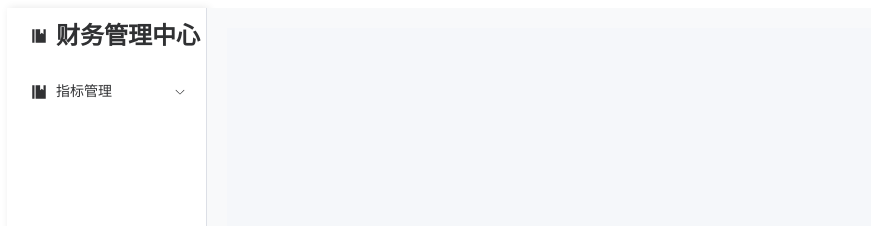
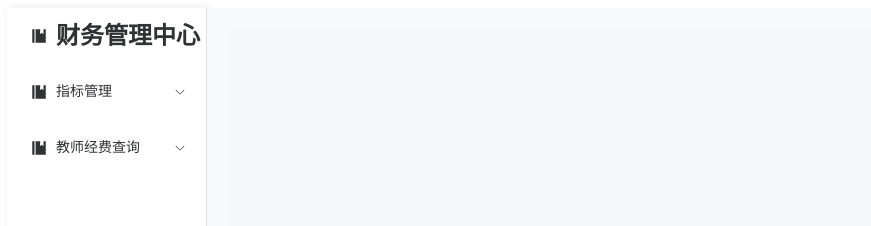
Before and after one commit to sleep136/financial_center_frontend, a Vue app: page /forbidden in a window 1280 px wide. Shown: the top 226 px of the page, without its empty margins (1-872 px from the left). Built offline with nearby package versions, Linux system fonts and the light colour scheme; sample sign-in values are in the browser's storage.

Commit message:
修改会计权限

```diff
--- a/src/App.vue
+++ b/src/App.vue
@@ -78,7 +78,7 @@
 
         <!-- 教师经费查询模块 -->
         <el-sub-menu
-            v-if="canAccess(['/authorization', '/invoice'])"
+            v-if="canAccess(['/authorization', '/invoice','/teacher','/recipe'])"
             index="teacher"
         >
           <template #title>
```
